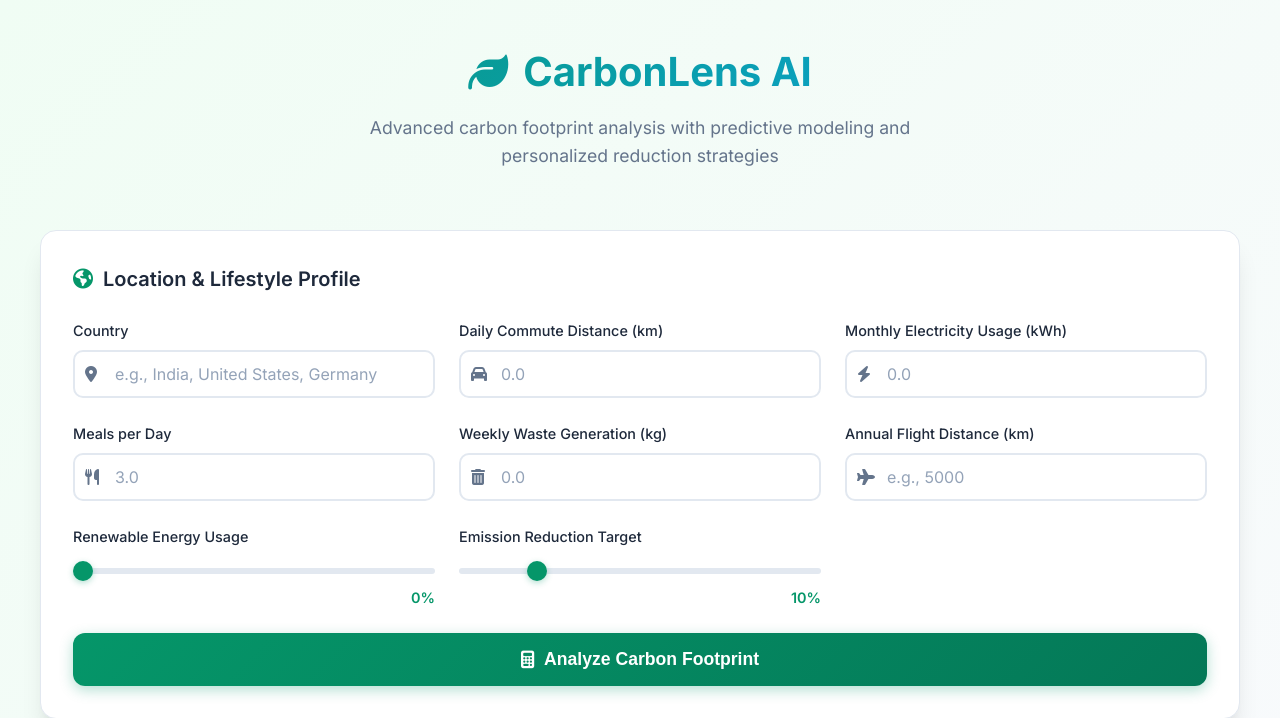
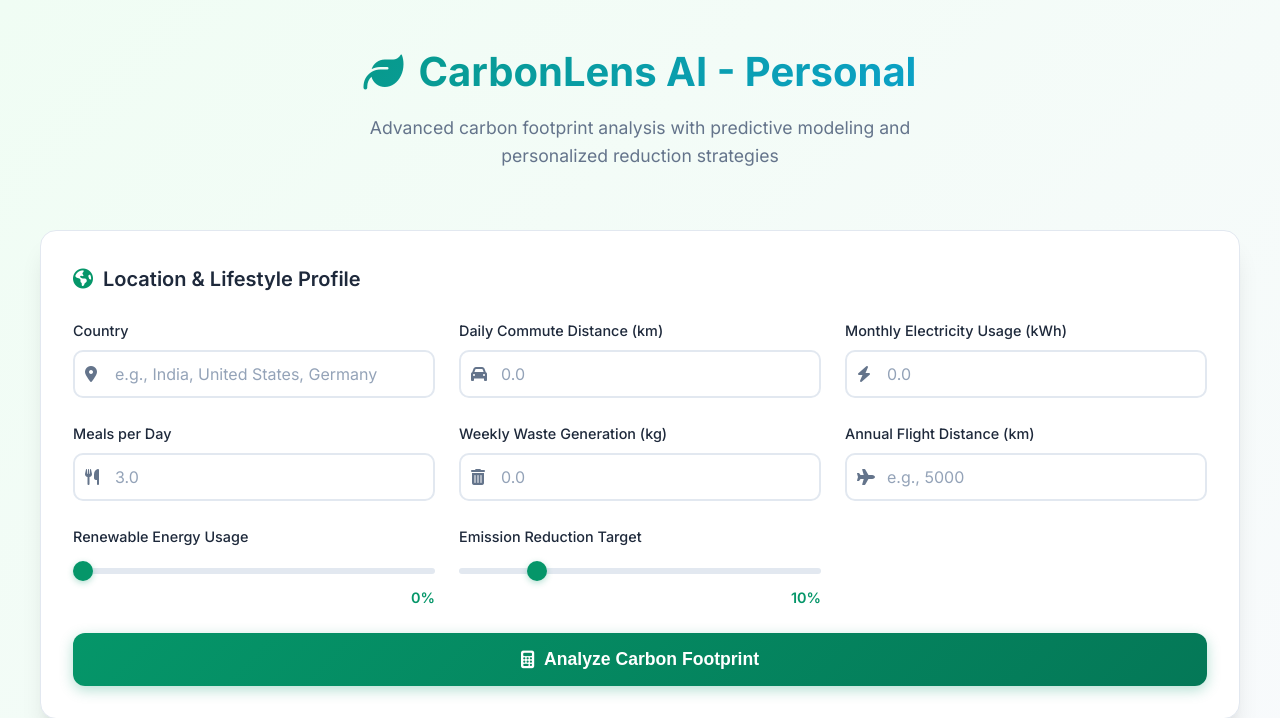
Before and after one commit to AnikChiney/CarbonLensAI-newPersonal, a Flask app: page / in a window 1280 px wide. Shown: the top 718 px of the page. Run offline with Flask 3, Linux system fonts and the light colour scheme.

Commit message:
Update header to include 'Personal' in title

```diff
--- a/templates/index.html
+++ b/templates/index.html
@@ -749,7 +749,7 @@
 <div class="container">
 
     <div class="header">
-        <h1><i class="fas fa-leaf"></i> CarbonLens AI</h1>
+        <h1><i class="fas fa-leaf"></i> CarbonLens AI - Personal</h1>
         <p>Advanced carbon footprint analysis with predictive modeling and personalized reduction strategies</p>
     </div>
 
```
